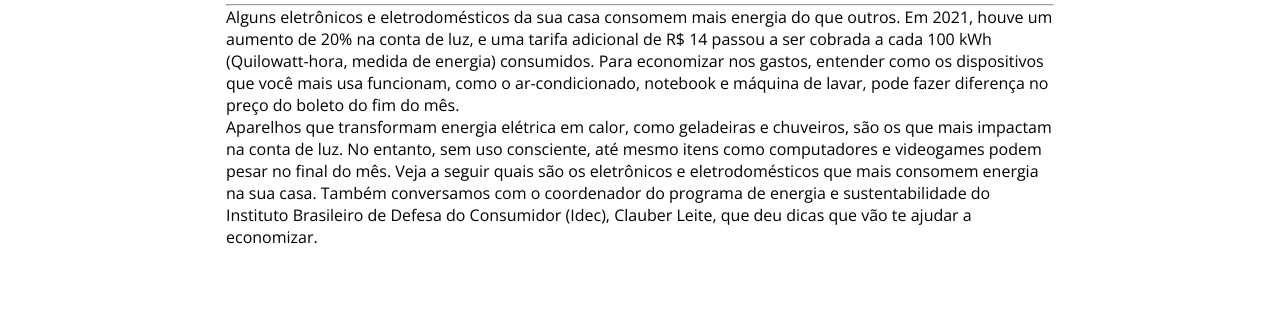
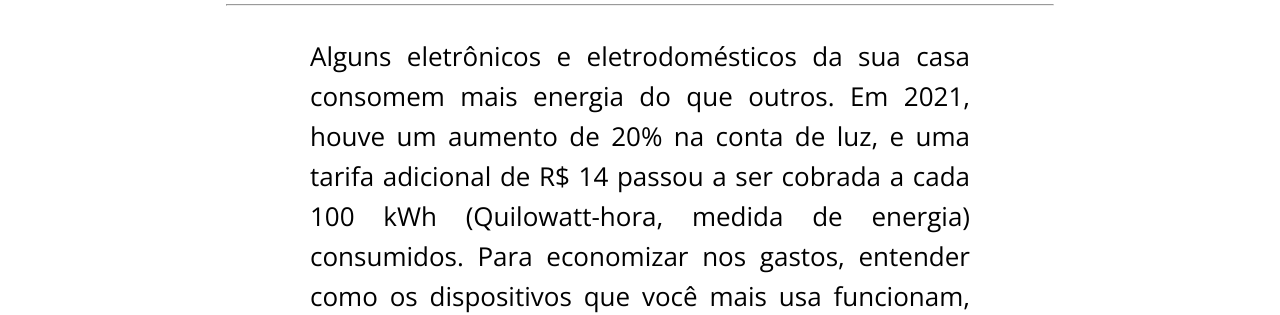
Before and after one commit to ricardogmmattos/estudos-clone-g1, a plain HTML site: page index.html in a window 1280 px wide. Shown: the part 467-782 px from the top of the page. Drawn offline with nearby package versions, Linux system fonts and the light colour scheme.

Commit message:
atualizar

```diff
--- a/estilos/style.css
+++ b/estilos/style.css
@@ -89,8 +89,19 @@ a {
     text-decoration: none;
 }
 
-content {
-    max-width: 640px;
+.content {
+    max-width: 720px;
     margin: auto;
     padding: 30px;
 }
+
+p {
+    font-size: 26px;
+    line-height: 40px;
+    text-align: justify;
+}
+
+span {
+    color: #fd8a24;
+    font-weight: 800;
+}
```
Also changed, not shown: index.html (+1 -0 lines).
